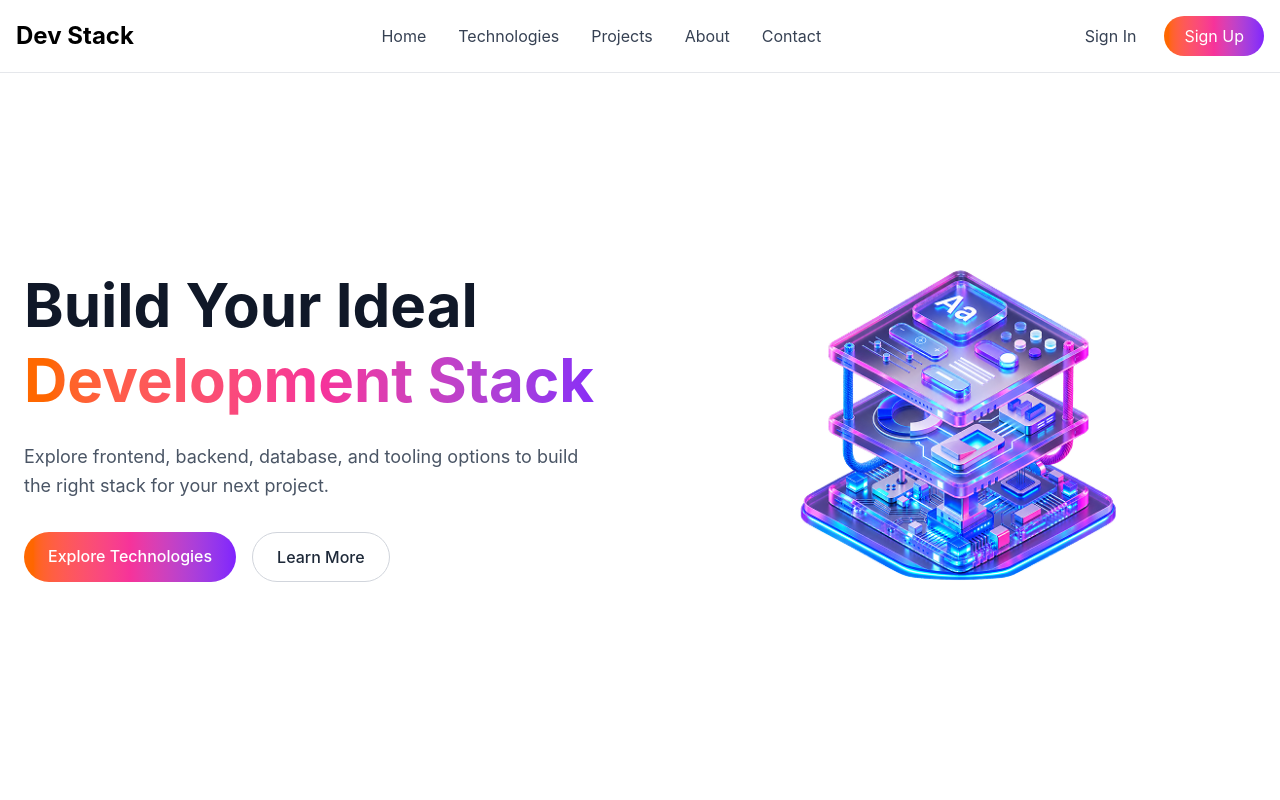
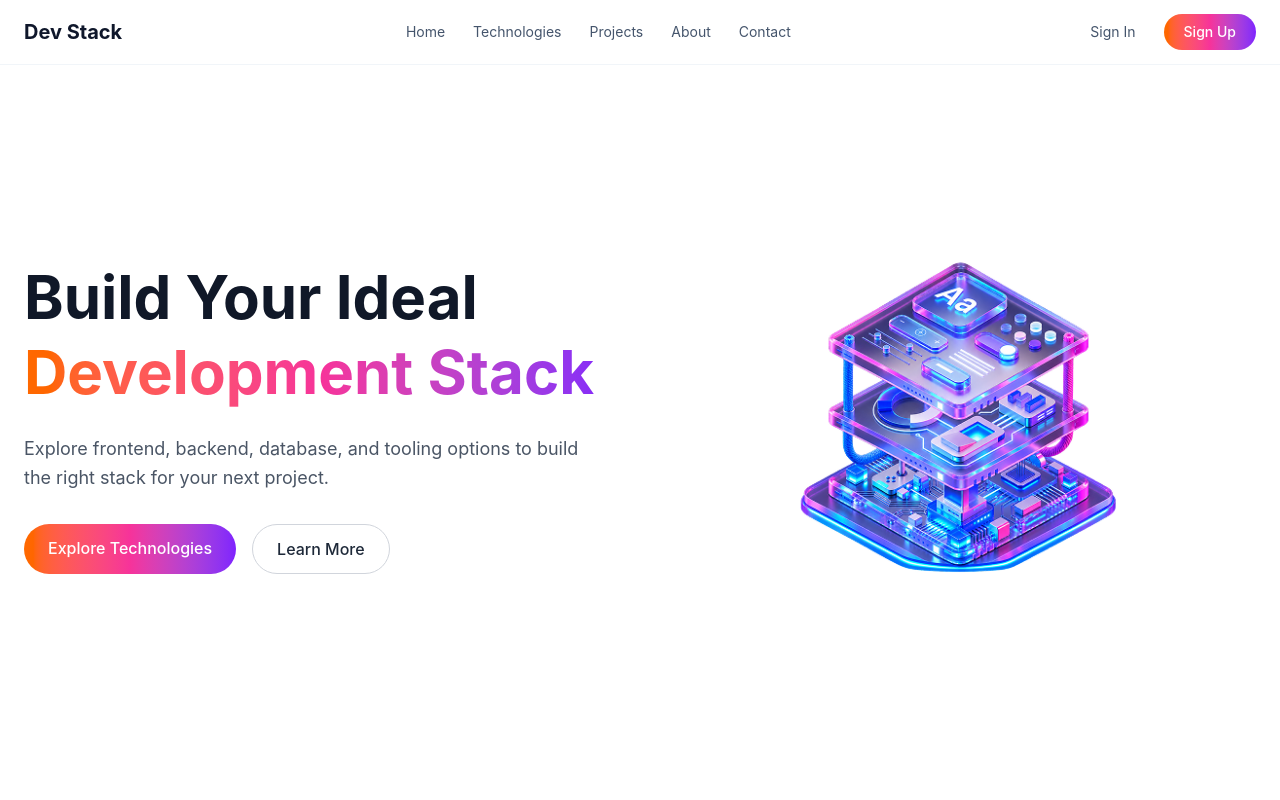
Before and after one commit to radwanrahman/dev-stack, a React (Vite) app: page / in a window 1280 px wide. Shown: the top 800 px of the page. Built offline with nearby package versions, Linux system fonts and the light colour scheme.

Commit message:
Refine responsive navbar layout

```diff
--- a/src/components/Navbar.jsx
+++ b/src/components/Navbar.jsx
@@ -1,60 +1,121 @@
 function Navbar() {
   return (
-    <nav className="sticky top-0 z-50 bg-white border-b border-gray-200">
-      <div className="max-w-7xl mx-auto px-4 py-4 flex items-center justify-between">
+    <nav className="sticky top-0 z-50 bg-white border-b border-slate-100">
+      <div className="max-w-7xl mx-auto px-5 md:px-6">
+
+        {/* Desktop Navbar */}
+        <div className="hidden md:flex h-16 items-center justify-between">
 
           {/* Brand */}
-        <div className="flex items-center">
-          <a href="/" className="text-2xl font-bold">
+          <a
+            href="/"
+            className="text-xl font-bold text-slate-900"
+          >
+            Dev Stack
+          </a>
+
+          {/* Navigation Links */}
+          <div className="flex items-center gap-7">
+            <a
+              href="/"
+              className="text-sm text-slate-600 hover:text-slate-950 transition-colors"
+            >
+              Home
+            </a>
+
+            <a
+              href="#technologies"
+              className="text-sm text-slate-600 hover:text-slate-950 transition-colors"
+            >
+              Technologies
+            </a>
+
+            <a
+              href="#projects"
+              className="text-sm text-slate-600 hover:text-slate-950 transition-colors"
+            >
+              Projects
+            </a>
+
+            <a
+              href="#about"
+              className="text-sm text-slate-600 hover:text-slate-950 transition-colors"
+            >
+              About
+            </a>
+
+            <a
+              href="#contact"
+              className="text-sm text-slate-600 hover:text-slate-950 transition-colors"
+            >
+              Contact
+            </a>
+          </div>
+
+          {/* Auth Buttons */}
+          <div className="flex items-center gap-3">
+            <button
+              type="button"
+              className="px-4 py-2 text-sm text-slate-600 hover:text-slate-950 transition-colors"
+            >
+              Sign In
+            </button>
+
+            <button
+              type="button"
+              className="px-5 py-2 rounded-full text-sm font-medium text-white
+              bg-gradient-to-r from-orange-500 via-pink-500 to-violet-600
+              hover:opacity-90 transition-opacity"
+            >
+              Sign Up
+            </button>
+          </div>
+        </div>
+
+        {/* Mobile Navbar */}
+        <div className="md:hidden h-16 grid grid-cols-3 items-center">
+
+          {/* Menu */}
+          <div className="flex justify-start">
+            <button
+              type="button"
+              className="w-9 h-9 flex items-center justify-center
+              text-slate-700 hover:bg-slate-50 rounded-md transition-colors"
+              aria-label="Open menu"
+            >
+              <span className="text-xl">☰</span>
+            </button>
+          </div>
+
+          {/* Brand */}
+          <div className="flex justify-center">
+            <a
+              href="/"
+              className="text-lg font-bold text-slate-900 whitespace-nowrap"
+            >
               Dev Stack
             </a>
           </div>
 
-        {/* Navigation Links */}
-        <div className="hidden md:flex items-center gap-8">
-          <a href="/" className="text-gray-700 hover:text-gray-900">
-            Home
-          </a>
-          <a href="#technologies" className="text-gray-700 hover:text-gray-900">
-            Technologies
-          </a>
-          <a href="#projects" className="text-gray-700 hover:text-gray-900">
-            Projects
-          </a>
-          <a href="#about" className="text-gray-700 hover:text-gray-900">
-            About
-          </a>
-          <a href="#contact" className="text-gray-700 hover:text-gray-900">
-            Contact
-          </a>
-        </div>
-
-        {/* Desktop Buttons */}
-        <div className="hidden md:flex items-center gap-3">
-          <button className="px-4 py-2 text-gray-700">
+          {/* Auth */}
+          <div className="flex justify-end items-center gap-2">
+            <button
+              type="button"
+              className="text-xs font-medium text-slate-600"
+            >
               Sign In
             </button>
 
-          <button className="px-5 py-2 rounded-full bg-gradient-to-r from-orange-500 via-pink-500 to-violet-600 text-white">
+            <button
+              type="button"
+              className="px-3 py-1.5 rounded-full text-[11px] font-medium text-white
+              bg-gradient-to-r from-orange-500 via-pink-500 to-violet-600"
+            >
               Sign Up
             </button>
           </div>
 
-        {/* Mobile Menu */}
-        <div className="md:hidden flex items-center gap-3">
-          <button className="text-2xl">
-            ☰
-          </button>
-
-          <button className="text-sm text-gray-700">
-            Sign In
-          </button>
-
-          <button className="px-3 py-2 rounded-full text-sm bg-gradient-to-r from-orange-500 via-pink-500 to-violet-600 text-white">
-            Sign Up
-          </button>
         </div>
-
       </div>
     </nav>
   );
```
Lines whose indentation alone changed are shown as unchanged.
